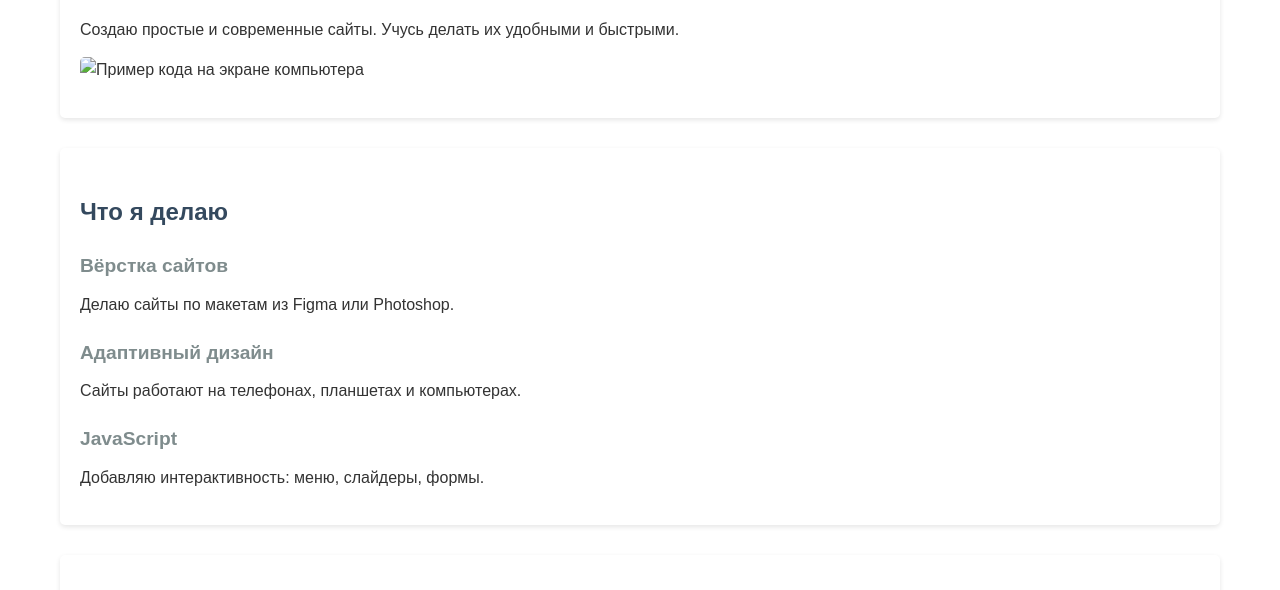
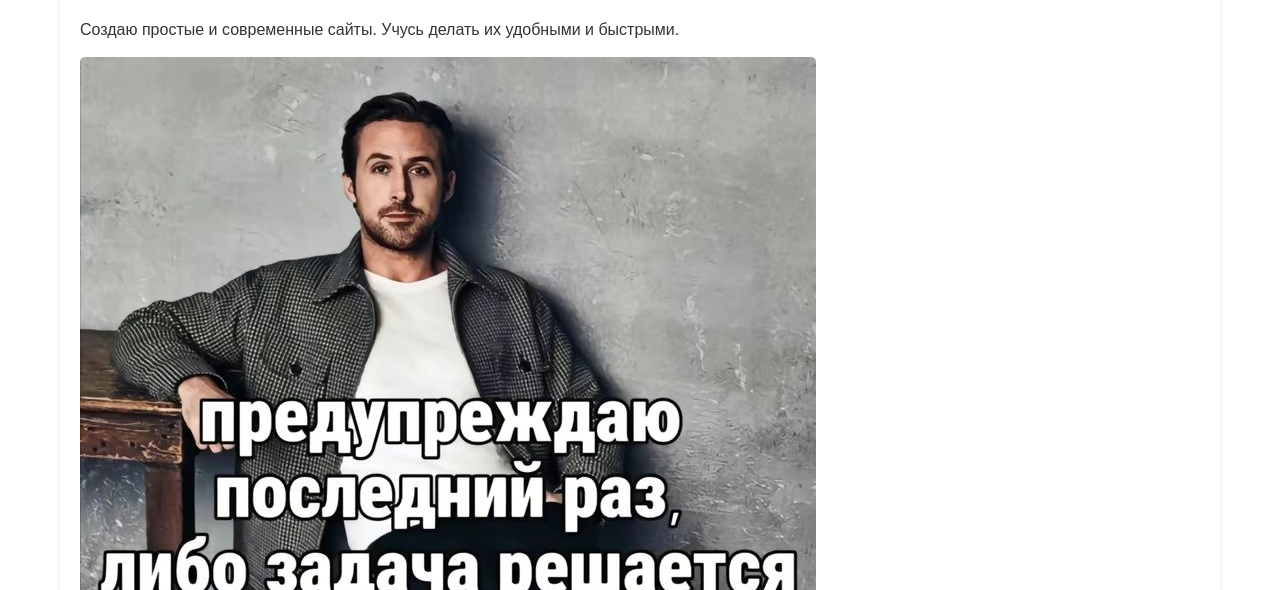
Before and after one commit to alidonshoeva/labvet8, a plain HTML site: page index.html in a window 1280 px wide. Shown: the part 210-800 px from the top of the page. Drawn offline with Linux system fonts and the light colour scheme.

Commit message:
Update index.html

```diff
--- a/index.html
+++ b/index.html
@@ -21,7 +21,7 @@
         <section>
             <h1>Привет! Я начинающий веб-разработчик</h1>
             <p>Создаю простые и современные сайты. Учусь делать их удобными и быстрыми.</p>
-            <img src="images2.jpg" alt="Пример кода на экране компьютера">
+            <img src="image2.jpg" alt="Пример кода на экране компьютера">
         </section>
 
         <section>
```
